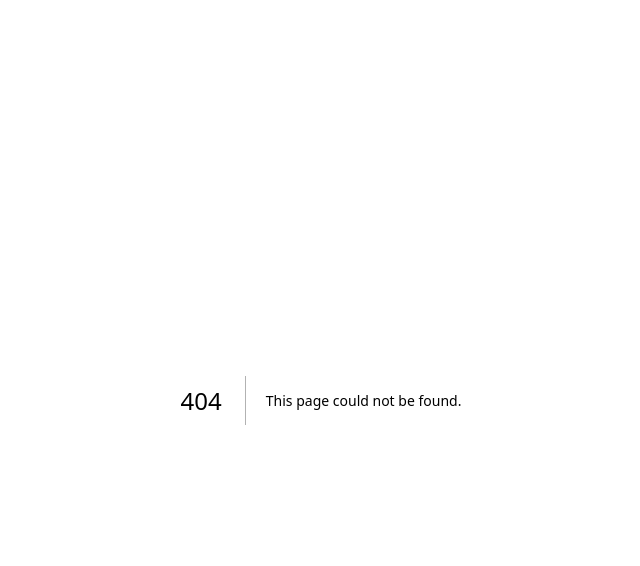
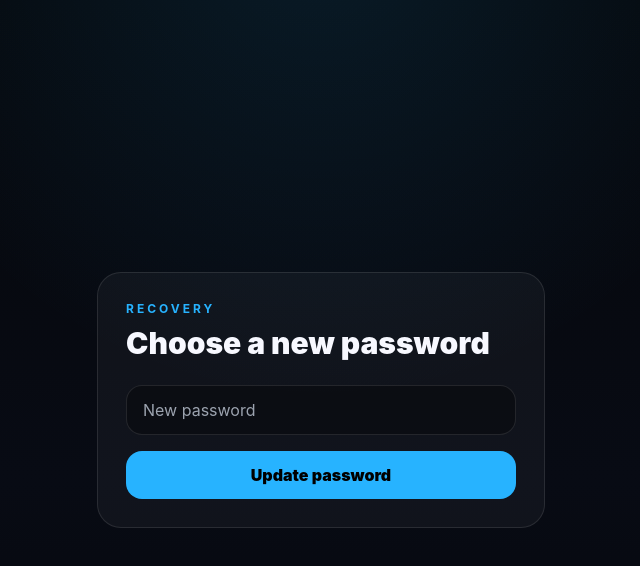
Before and after one commit to Codingapo/moviebox-api, a Next.js app in the folder web/: page /update-password in a window 1280 px wide. Before the commit this address had no page. Shown: the top 566 px of the page, without its empty margins (319-959 px from the left). Built offline with nearby package versions, Linux system fonts and the light colour scheme.

Commit message:
Add production auth/deploy support: web/app/update-password/page.tsx

```diff
--- /dev/null
+++ b/web/app/update-password/page.tsx
@@ -0,0 +1,43 @@
+"use client";
+
+import { FormEvent, useState } from "react";
+import { createClient } from "@/lib/supabase/client";
+
+export default function UpdatePasswordPage() {
+  const [message, setMessage] = useState("");
+  const [busy, setBusy] = useState(false);
+
+  async function submit(e: FormEvent<HTMLFormElement>) {
+    e.preventDefault();
+    setBusy(true);
+    setMessage("");
+    const form = new FormData(e.currentTarget);
+    const password = String(form.get("password") || "");
+
+    try {
+      const supabase = createClient();
+      const { error } = await supabase.auth.updateUser({ password });
+      if (error) throw error;
+      setMessage("Password updated. You can continue to your profile.");
+      setTimeout(() => { window.location.href = "/profile"; }, 900);
+    } catch (error) {
+      setMessage(error instanceof Error ? error.message : "Could not update password.");
+    } finally {
+      setBusy(false);
+    }
+  }
+
+  return (
+    <main className="grid min-h-screen place-items-center px-6">
+      <form onSubmit={submit} className="w-full max-w-md rounded-3xl border border-white/10 bg-white/[.04] p-7">
+        <p className="text-xs font-bold uppercase tracking-[.25em] text-ki">Recovery</p>
+        <h1 className="mt-2 text-3xl font-black">Choose a new password</h1>
+        <input name="password" type="password" minLength={8} required placeholder="New password" className="mt-6 w-full rounded-2xl border border-white/10 bg-black/30 px-4 py-3 outline-none focus:border-ki" />
+        <button disabled={busy} className="mt-4 w-full rounded-2xl bg-ki px-4 py-3 font-black text-black disabled:opacity-50">
+          {busy ? "Updating…" : "Update password"}
+        </button>
+        {message && <p className="mt-4 text-sm text-white/65">{message}</p>}
+      </form>
+    </main>
+  );
+}
```
